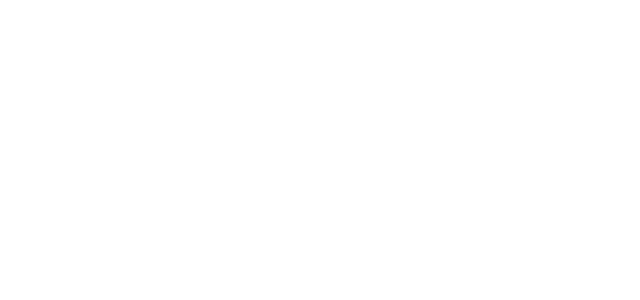
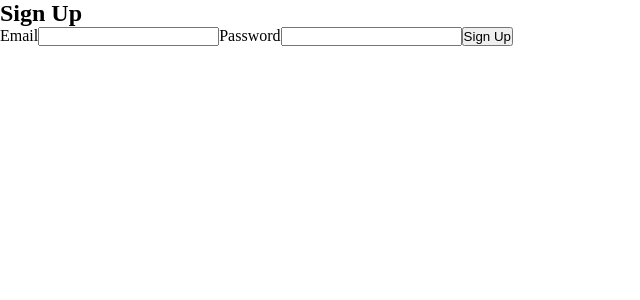
Before and after one commit to Gui-Fernandes21/front-habit-tracker, a Nuxt app: page /signup in a window 1280 px wide. Before the commit this address had no page. Shown: the top 300 px of the page, without its empty margins (0-640 px from the left). Built offline with nearby package versions, Linux system fonts and the light colour scheme.

Commit message:
added views and set up global css variables

```diff
--- /dev/null
+++ b/assets/css/main.css
@@ -0,0 +1,16 @@
+@import url('https://fonts.googleapis.com/css2?family=Montserrat:ital,wght@0,100..900;1,100..900&display=swap');
+@import url('https://fonts.googleapis.com/css2?family=Montserrat:ital,wght@0,100..900;1,100..900&family=Open+Sans:ital,wght@0,300..800;1,300..800&display=swap');
+
+:root {
+  --primary: #A3B18A;
+  --accent: #D9CAB3;
+  --dark: #333333;
+  --dark-light: #707070;
+  --light: #F5F5F5;
+}
+
+* {
+  margin: 0;
+  padding: 0;
+  box-sizing: border-box;
+}
--- /dev/null
+++ b/components/TheNav.vue
@@ -0,0 +1,12 @@
+<template>
+  <nav>
+    <ul>
+      <li>
+        <nuxt-link to="/">Home</nuxt-link>
+      </li>
+      <li>
+        <nuxt-link to="/login">Login</nuxt-link>
+      </li>
+    </ul>
+  </nav>
+</template>
--- a/nuxt.config.ts
+++ b/nuxt.config.ts
@@ -1,5 +1,11 @@
 // https://nuxt.com/docs/api/configuration/nuxt-config
 export default defineNuxtConfig({
-  compatibilityDate: '2024-11-01',
-  devtools: { enabled: true }
-})
+	compatibilityDate: "2024-11-01",
+	devtools: { enabled: true },
+	css: ["~/assets/css/main.css"],
+	app: {
+		head: {
+			title: "Habit Tracker",
+		},
+	},
+});
--- a/pages/index.vue
+++ b/pages/index.vue
@@ -1,6 +1,7 @@
 <template>
 
   <section>
+    <img src="/svg/hz-waves.svg" alt="horizontal waves on the screen" />
     <h1>Home</h1>
     <p>Welcome to the Habit Tracker!</p>
   </section>
--- /dev/null
+++ b/pages/login.vue
@@ -0,0 +1,7 @@
+<template>
+
+  <section>
+
+  </section>
+
+</template>
--- /dev/null
+++ b/pages/signup.vue
@@ -0,0 +1,24 @@
+<script setup lang="ts">
+import { ref } from 'vue';
+
+const email = ref();
+const password = ref();
+
+const signup = () => {
+
+}
+
+</script>
+
+<template>
+  <section>
+    <h1>Sign Up</h1>
+    <form @submit.prevent="signup">
+      <label for="email">Email</label>
+      <input type="email" id="email" v-model="email" required />
+      <label for="password">Password</label>
+      <input type="password" id="password" v-model="password" required />
+      <button>Sign Up</button>
+    </form>
+  </section>
+</template>
```
Also changed, not shown: public/svg/hz-waves.svg (added).
